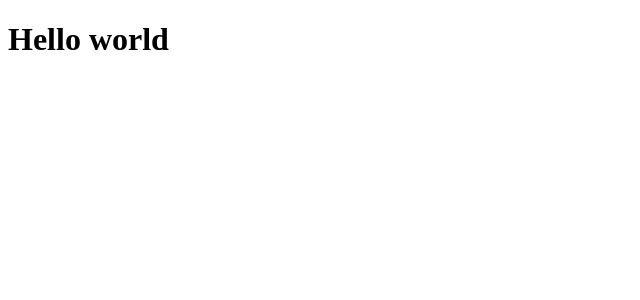
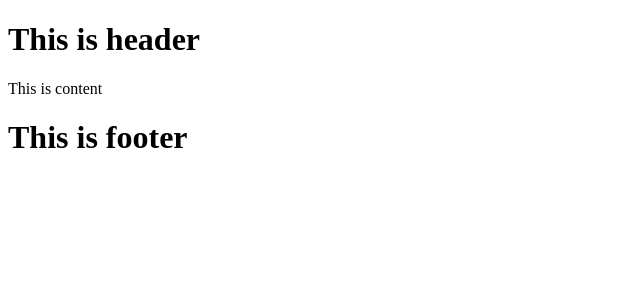
Before and after one commit to Sid99999/ReactJs-Tutorial, a React (Create React App) app: page / in a window 1280 px wide. Shown: the top 300 px of the page, without its empty margins (0-640 px from the left). Built offline with nearby package versions, Linux system fonts and the light colour scheme.

Commit message:
components

```diff
--- /dev/null
+++ b/src/components/App.jsx
@@ -0,0 +1,17 @@
+import React from "react";
+import Header from "./Header";
+import Footer from "./Footer";
+function App() {
+    return <div>
+        <Header/>
+        <div className="content">
+            <p>This is content</p>
+        </div>
+        <Footer/>
+
+
+    </div>
+
+}
+
+export default App
--- /dev/null
+++ b/src/components/Footer.jsx
@@ -0,0 +1,9 @@
+import React from 'react';
+
+function Footer() {
+    return <footer>
+        <h1>This is footer</h1>
+    </footer>
+ }
+
+ export default Footer
--- /dev/null
+++ b/src/components/Header.jsx
@@ -0,0 +1,11 @@
+import React from "react";
+
+function Header(){
+    return <header>
+    <h1>This is header</h1>
+
+    </header>
+}
+
+
+export default Header
```
Also changed, not shown: src/index.js (+2 -5 lines).
